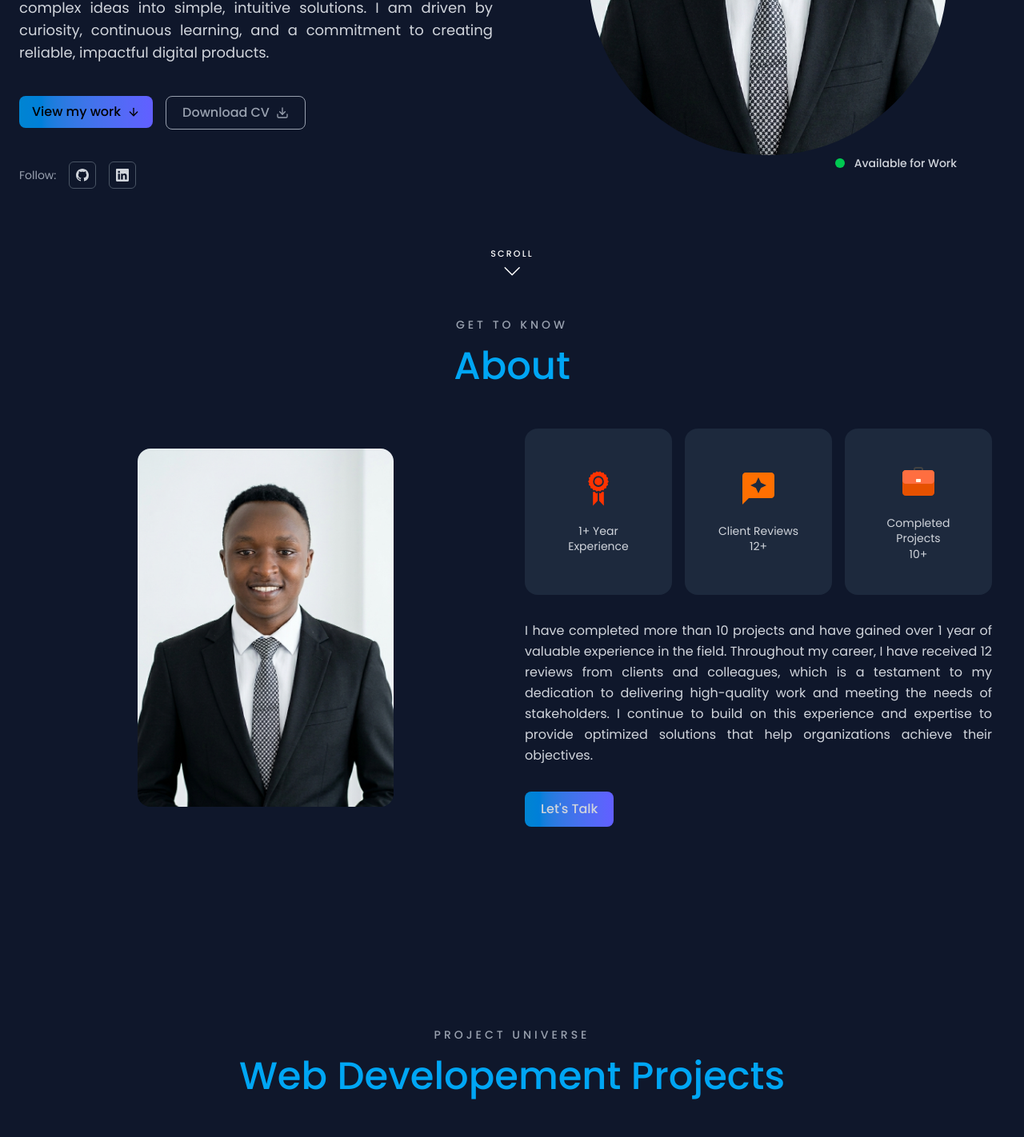
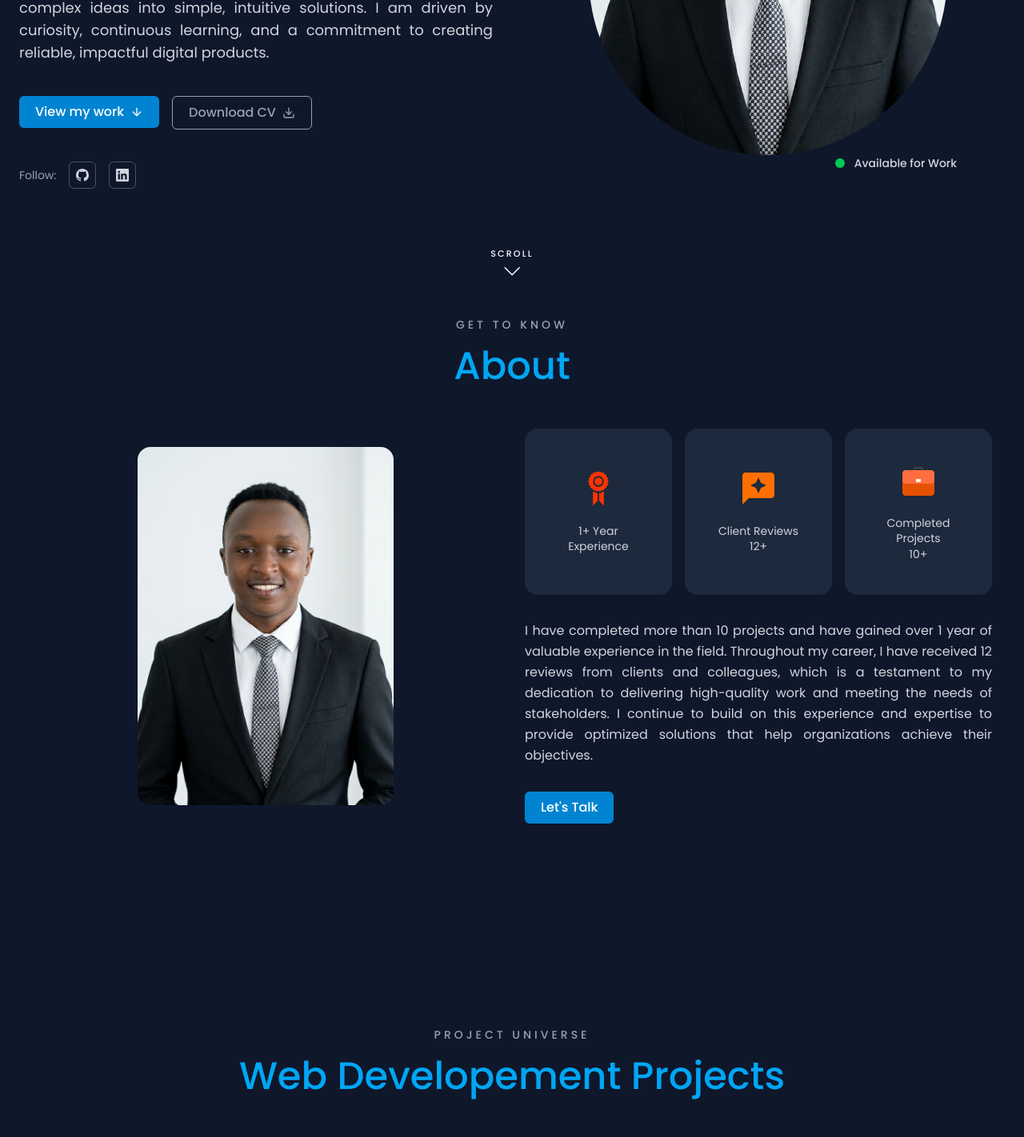
Before and after one commit to jayruskirui/jayrus_portfolio, a React (Vite) app: page / in a window 1280 px wide. Shown: the part 480-1902 px from the top of the page at 80% size. Built offline with nearby package versions, Linux system fonts and the light colour scheme.

Commit message:
updating button

```diff
--- a/src/Components/Button.jsx
+++ b/src/Components/Button.jsx
@@ -1,24 +1,7 @@
-
-const Button = ({
-  className = "",
-  size = "default",
-  children,
-  ...props
-}) => {
-  const baseClasses =
-    "relative overflow-hidden border border-gray-600 hover:border-gray-300 rounded font-medium bg-slate-800 text-gray-300 hover:bg-slate-700 transition duration-200 inline-flex items-center justify-center gap-2";
-
-  const sizeClasses = {
-    sm: "px-4 py-2 text-sm",
-    default: "px-6 py-3 text-base",
-    lg: "px-5 py-2 text-lg",
-  };
-  const classes = `${baseClasses} ${sizeClasses[size]} ${className}`;
+const Button = ({ children }) => {
   return (
-    <button className={classes} {...props}>
-      <span className="relative flex items-center justify-center gap-2">
-        {children}
-      </span>
+    <button className="rounded-md bg-[#1b2438] px-5 py-2 text-white transition-all duration-300 inline-flex items-center gap-2 bg-sky-600 font-medium hover:scale-105">
+      {children}
     </button>
   );
 };
--- a/src/Sections/About.jsx
+++ b/src/Sections/About.jsx
@@ -5,6 +5,7 @@ import { MdReviews} from 'react-icons/md';
 import { Zoom } from 'react-awesome-reveal';
 import profile from "../assets/profile.png.png";
 import Title from '../Components/Title';
+import Button from '../Components/Button';
 
 const About = () => {
   return (
@@ -62,9 +63,7 @@ const About = () => {
 
           {/* CTA */}
           <a href="#contact">
-            <button className="group flex items-center gap-2 rounded-lg px-5 py-2.5 font-medium bg-gradient-to-r from-sky-600 to-indigo-500 hover:from-sky-500 hover:to-indigo-400 transition-all duration-300">
-              Let's Talk
-            </button>
+            <Button> Let's Talk </Button>
           </a>
         </div>
 
--- a/src/Sections/Contact.jsx
+++ b/src/Sections/Contact.jsx
@@ -7,6 +7,7 @@ import emailjs from '@emailjs/browser';
 import { IoAlertCircleOutline } from "react-icons/io5";
 import { GoCheckCircle } from "react-icons/go";
 import Title from '../Components/Title';
+import Button from '../Components/Button';
 
 
 
@@ -140,7 +141,18 @@ useEffect(() => {
                 ))}
               </div>
             </div>
+
+          <div className='bg-slate-800 rounded-3xl p-4 items-center'>
+            <div className="flex items-center gap-2 item-start px-8">
+              <div className="relative flex size-3.5 items-center justify-center">
+                <span className="absolute inline-flex h-full w-full rounded-full bg-green-400 opacity-75 animate-ping duration-300"></span>
+                <span className="relative inline-flex size-2.5 rounded-full bg-green-600"></span>
+              </div>
+                <p className="text-md text-gray-400 font-semibold">Available for work</p>
+            </div>
           </div>
+
+        </div>
 
         {/* Form Info */}
         <div className='bg-slate-800 p-8 rounded-3xl text-gray-300'>
@@ -203,9 +215,7 @@ useEffect(() => {
               className='w-full px-4 py-3 bg-slate-700 rounded-xl border border-transparent focus:border-slate-500 focus:ring-1 focus:border-slate-500 outline-none transition-all resize-none'/>
             </div>
 
-            <button
-            className="group flex items-center gap-2 rounded-lg px-4 py-2 font-medium ... bg-gradient-to-r from-sky-600 to-indigo-500 hover:from-sky-500 hover:to-indigo-400"
-            type='submit'
+            <Button
             disabled={isLoading}>
               {isLoading ? (
                 <>Sending...</>
@@ -216,7 +226,7 @@ useEffect(() => {
                 </>
               )
               }
-            </button>
+            </Button>
 
             {submitStatus.type && (
                 <div
--- a/src/Sections/Hero.jsx
+++ b/src/Sections/Hero.jsx
@@ -1,14 +1,12 @@
 import React from 'react'
-import Button from '../Components/Button'
 import { ArrowDown, Download } from 'lucide-react'
 import profile from '../assets/profile.png.png'
 import Greetings from '../Components/Greetings'
 import { BsLinkedin, BsGithub } from "react-icons/bs";
 import { SiReact, SiNextdotjs, SiTypescript, SiNodedotjs, SiGraphql, SiPostgresql, SiMongodb, SiRedis, SiDocker,SiVercel, SiTailwindcss, SiPrisma, SiJest, SiCypress, SiFigma, SiGit, SiGithubactions } from "react-icons/si";
-import { FaAws } from "react-icons/fa";
-import Projects from './Projects'
-import { Link } from 'react-router-dom'
+import { FaAws } from "react-icons/fa"
 import ScrollButton from '../Components/ScrollButton'
+import Button from '../Components/Button';
 
 
 
@@ -61,16 +59,17 @@ const Hero = () => {
 
         {/* CTAs */}
         <div className='flex flex-wrap gap-4 animate-fade-in animation-delay-400'>
-       <Link to = "./Projects"> <button className="group flex items-center gap-2 rounded-lg px-4 py-2 font-medium ... bg-gradient-to-r from-sky-600 to-indigo-500 hover:from-sky-500 hover:to-indigo-400">
-         View my work
-        <ArrowDown
-        size={16}
-        className="group-hover:animate-bounce"
-         />
-        </button></Link>
+        <a href="#projects">
+          <Button>
+            View my work
+            <ArrowDown size={16} className="group-hover:animate-bounce" />
+          </Button>
+        </a>
 
         <a href='https://drive.google.com/file/d/1G7SrteNyQ78RT5RvlgQ5RVhtZ4qmsmSd/view?usp=drive_link'>
-        <button className="group flex items-center gap-2 px-5 py-2 text-gray-400 hover:text-gray-200 border border-gray-400 hover:border-gray-600 rounded-lg font-medium transition-opacity hover:opacity-85">
+        <button className="group flex items-center gap-2 px-5 py-2 text-gray-400 hover:text-gray-200
+        border border-gray-400 hover:border-gray-600 rounded-md font-medium
+         transition-opacity hover:opacity-85 hover:scale-101">
          Download CV
         <Download
         size={16}/>
```
